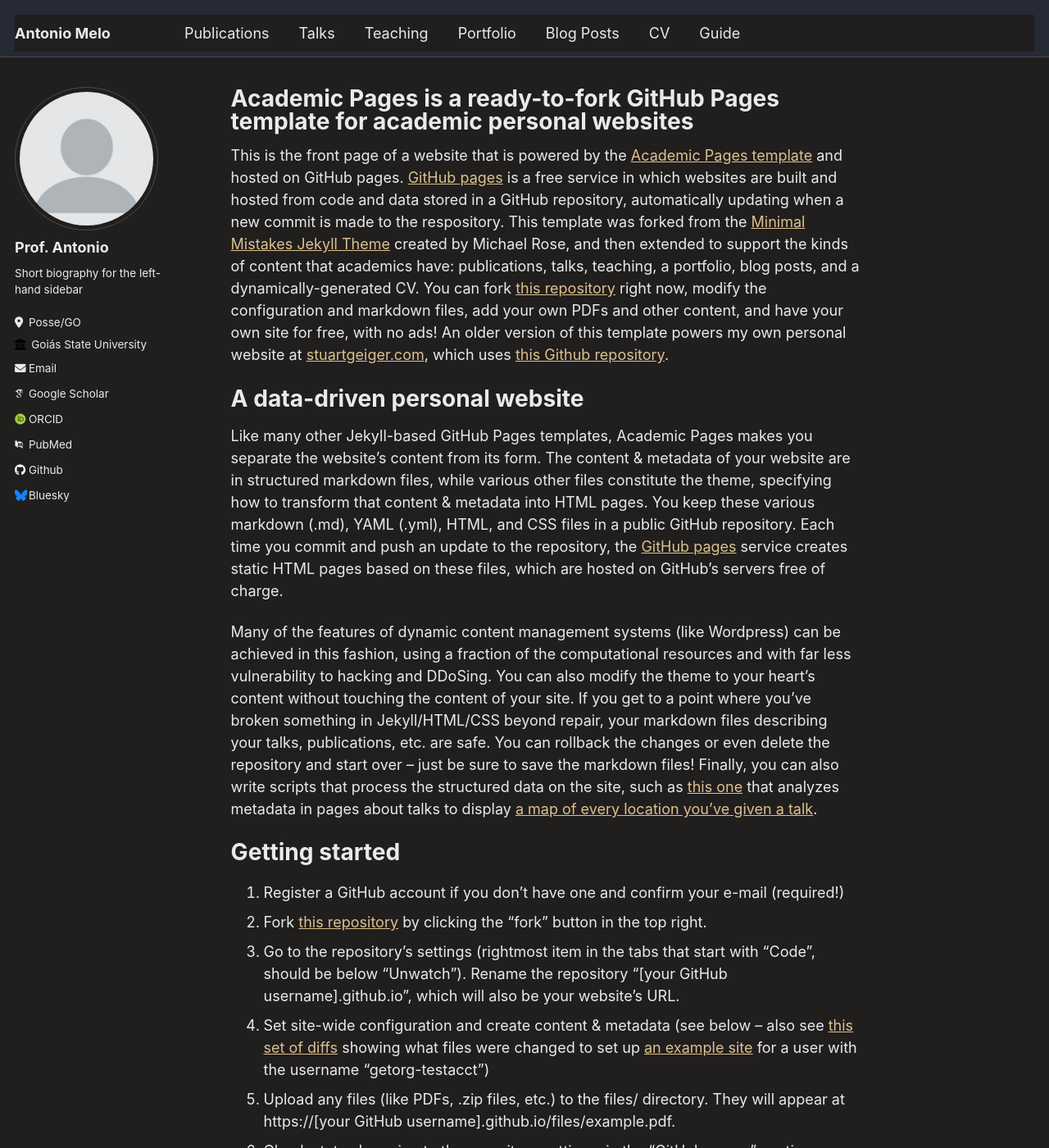
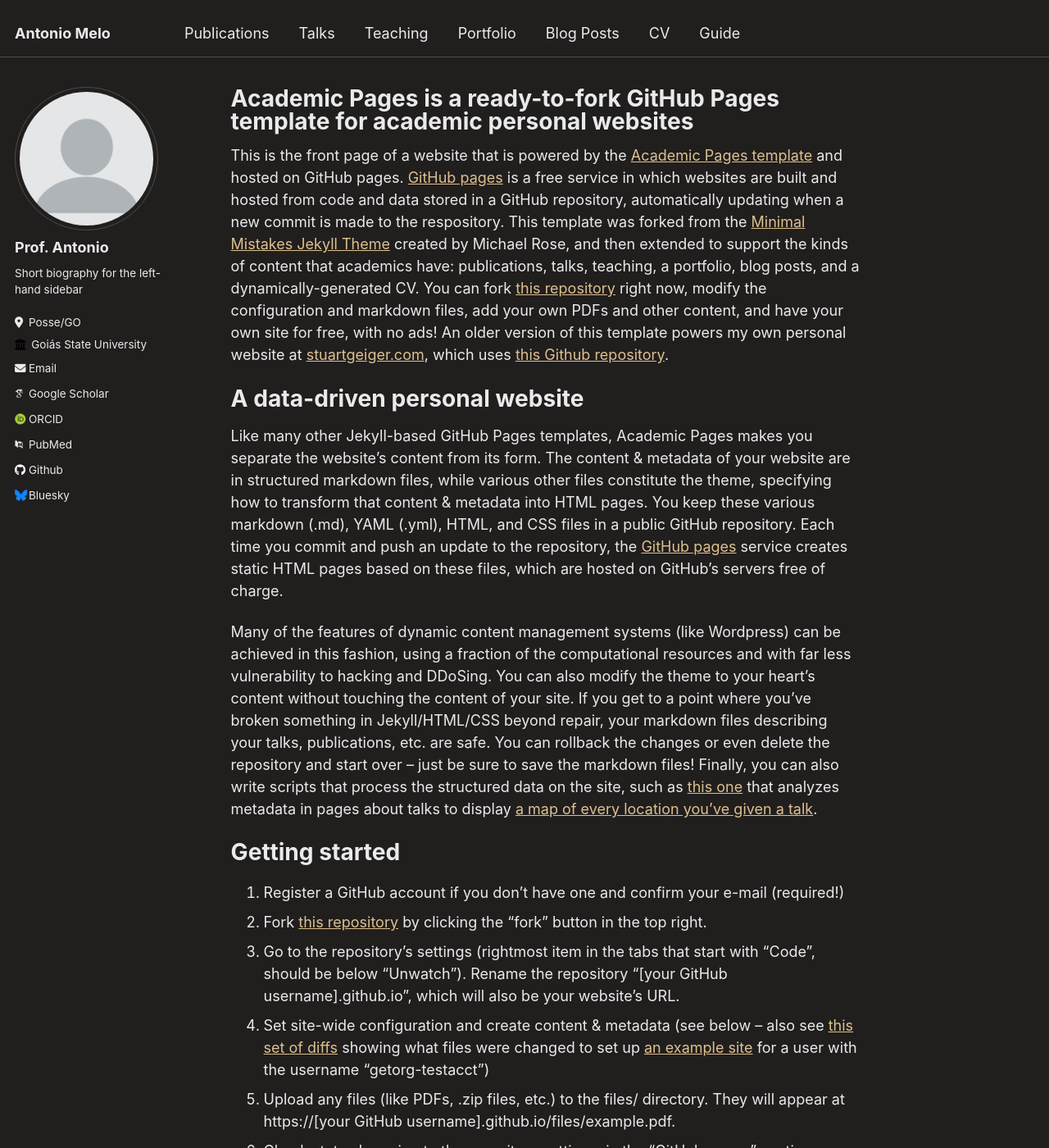
Before and after one commit to antmelo/antmelo.github.io, a Jekyll site: the page built from _pages/about.md, in a window 1280 px wide and 1400 px high. Shown: the whole window at 82% size. Built offline with Jekyll 4.4.1, drawn with Linux system fonts in a browser that asks for light colours; some web fonts are replaced.

Commit message:
Update _masthead.scss

```diff
--- a/_sass/_masthead.scss
+++ b/_sass/_masthead.scss
@@ -4,7 +4,7 @@
 
 .masthead {
   position: fixed;
-  background: #252a34;
+ /* background: #252a34; */
   border-bottom: 1px solid $border-color;
   height: $masthead-height;
   top: 0;
```
